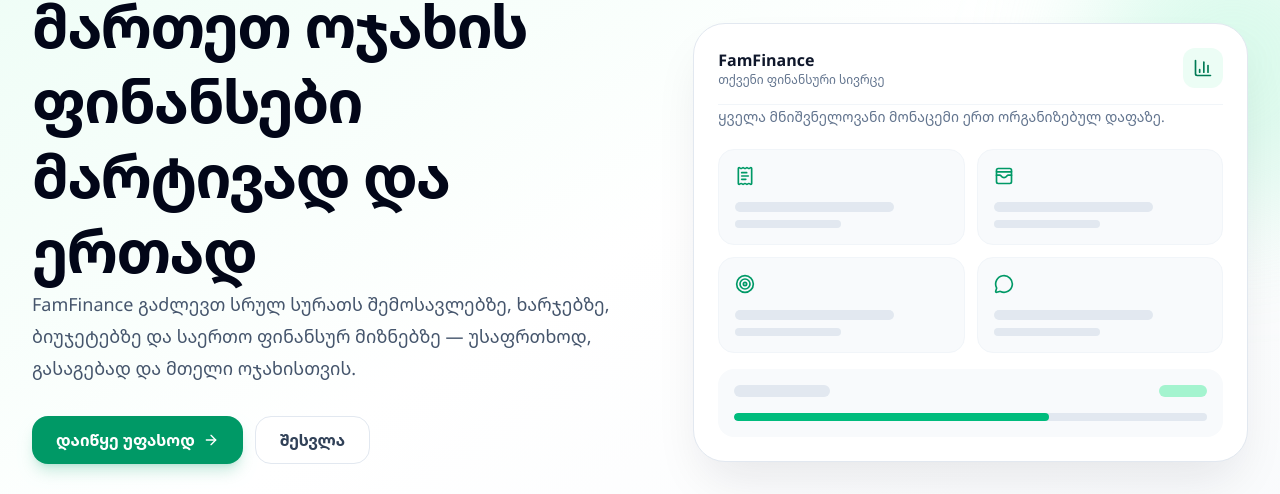
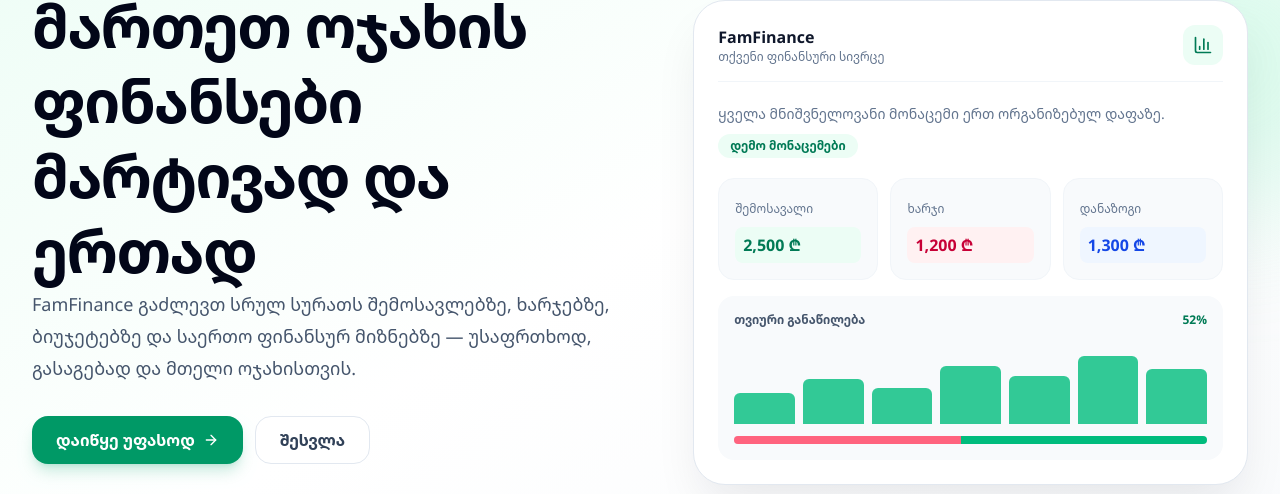
Before and after one commit to iremadzeblnd-dev/FamFinance, a React (Vite) app: page / in a window 1280 px wide. Shown: the part 209-703 px from the top of the page. Built offline with nearby package versions, Linux system fonts and the light colour scheme; no server answers.

Commit message:
Improve landing demo

```diff
--- a/src/pages/LandingPage.tsx
+++ b/src/pages/LandingPage.tsx
@@ -10,7 +10,7 @@
     navBenefits: 'შესაძლებლობები', navHow: 'როგორ მუშაობს', navAbout: 'ჩვენ შესახებ', login: 'შესვლა', register: 'რეგისტრაცია', eyebrow: 'ოჯახის ფინანსები ერთ სივრცეში',
     title: 'მართეთ ოჯახის ფინანსები მარტივად და ერთად',
     description: 'FamFinance გაძლევთ სრულ სურათს შემოსავლებზე, ხარჯებზე, ბიუჯეტებზე და საერთო ფინანსურ მიზნებზე — უსაფრთხოდ, გასაგებად და მთელი ოჯახისთვის.',
-    primaryCta: 'დაიწყე უფასოდ', secondaryCta: 'შესვლა', previewTitle: 'თქვენი ფინანსური სივრცე', previewText: 'ყველა მნიშვნელოვანი მონაცემი ერთ ორგანიზებულ დაფაზე.',
+    primaryCta: 'დაიწყე უფასოდ', secondaryCta: 'შესვლა', previewTitle: 'თქვენი ფინანსური სივრცე', previewText: 'ყველა მნიშვნელოვანი მონაცემი ერთ ორგანიზებულ დაფაზე.', previewDemo: 'დემო მონაცემები', previewIncome: 'შემოსავალი', previewExpense: 'ხარჯი', previewSavings: 'დანაზოგი', previewProgress: 'თვიური განაწილება',
     benefitsEyebrow: 'ყველაფერი, რაც გჭირდებათ', benefitsTitle: 'ოჯახის ფინანსების სრული მართვა', benefitsDescription: 'აკონტროლეთ ყოველდღიური მოძრაობა, დაგეგმეთ მომავალი და დარჩით კავშირზე ოჯახის წევრებთან.',
     benefits: [
       ['შემოსავლები და ხარჯები', 'ჩაწერეთ და მოძებნეთ ყველა ფინანსური მოძრაობა ერთ სივრცეში.'],
@@ -30,7 +30,7 @@
     navBenefits: 'Features', navHow: 'How it works', navAbout: 'About us', login: 'Sign in', register: 'Register', eyebrow: 'Family finances in one place',
     title: 'Manage your family finances simply, together',
     description: 'FamFinance gives you a complete view of income, expenses, budgets, and shared financial goals—securely, clearly, and for the whole family.',
-    primaryCta: 'Get started free', secondaryCta: 'Sign in', previewTitle: 'Your financial workspace', previewText: 'Every important detail on one organized dashboard.',
+    primaryCta: 'Get started free', secondaryCta: 'Sign in', previewTitle: 'Your financial workspace', previewText: 'Every important detail on one organized dashboard.', previewDemo: 'Demo data', previewIncome: 'Income', previewExpense: 'Expenses', previewSavings: 'Savings', previewProgress: 'Monthly allocation',
     benefitsEyebrow: 'Everything you need', benefitsTitle: 'Complete family finance management', benefitsDescription: 'Track daily activity, plan ahead, and stay connected with your family.',
     benefits: [
       ['Income and expenses', 'Record and find every financial movement in one place.'],
@@ -50,7 +50,7 @@
     navBenefits: 'Возможности', navHow: 'Как это работает', navAbout: 'О нас', login: 'Войти', register: 'Регистрация', eyebrow: 'Семейные финансы в одном месте',
     title: 'Управляйте семейными финансами просто и вместе',
     description: 'FamFinance показывает полную картину доходов, расходов, бюджетов и общих финансовых целей — безопасно, понятно и для всей семьи.',
-    primaryCta: 'Начать бесплатно', secondaryCta: 'Войти', previewTitle: 'Ваше финансовое пространство', previewText: 'Все важные данные на одной организованной панели.',
+    primaryCta: 'Начать бесплатно', secondaryCta: 'Войти', previewTitle: 'Ваше финансовое пространство', previewText: 'Все важные данные на одной организованной панели.', previewDemo: 'Демо-данные', previewIncome: 'Доход', previewExpense: 'Расходы', previewSavings: 'Сбережения', previewProgress: 'Распределение за месяц',
     benefitsEyebrow: 'Всё необходимое', benefitsTitle: 'Полное управление семейными финансами', benefitsDescription: 'Контролируйте ежедневные операции, планируйте будущее и оставайтесь на связи с семьёй.',
     benefits: [
       ['Доходы и расходы', 'Записывайте и находите все финансовые операции в одном месте.'],
@@ -70,7 +70,7 @@
     navBenefits: 'Özellikler', navHow: 'Nasıl çalışır', navAbout: 'Hakkımızda', login: 'Giriş yap', register: 'Kayıt ol', eyebrow: 'Aile finansı tek bir yerde',
     title: 'Aile finansınızı kolayca ve birlikte yönetin',
     description: 'FamFinance; gelir, gider, bütçe ve ortak finansal hedeflerinizi güvenli, anlaşılır ve tüm aileye uygun şekilde tek yerde gösterir.',
-    primaryCta: 'Ücretsiz başlayın', secondaryCta: 'Giriş yap', previewTitle: 'Finans çalışma alanınız', previewText: 'Tüm önemli bilgiler düzenli tek bir panelde.',
+    primaryCta: 'Ücretsiz başlayın', secondaryCta: 'Giriş yap', previewTitle: 'Finans çalışma alanınız', previewText: 'Tüm önemli bilgiler düzenli tek bir panelde.', previewDemo: 'Demo verileri', previewIncome: 'Gelir', previewExpense: 'Gider', previewSavings: 'Birikim', previewProgress: 'Aylık dağılım',
     benefitsEyebrow: 'İhtiyacınız olan her şey', benefitsTitle: 'Eksiksiz aile finansı yönetimi', benefitsDescription: 'Günlük hareketleri takip edin, geleceği planlayın ve ailenizle bağlantıda kalın.',
     benefits: [
       ['Gelir ve giderler', 'Tüm finansal hareketleri tek yerde kaydedin ve bulun.'],
@@ -116,11 +116,18 @@
                 <div><p className="font-bold text-slate-900">FamFinance</p><p className="mt-1 text-xs text-slate-500">{copy.previewTitle}</p></div>
                 <span className="flex h-10 w-10 items-center justify-center rounded-xl bg-emerald-50 text-emerald-700"><BarChart3 className="h-5 w-5" /></span>
               </div>
-              <p className="mt-5 text-sm leading-6 text-slate-500">{copy.previewText}</p>
-              <div className="mt-5 grid grid-cols-2 gap-3"><PreviewCard icon={ReceiptText} /><PreviewCard icon={WalletCards} /><PreviewCard icon={Target} /><PreviewCard icon={MessageCircle} /></div>
+              <div className="mt-5 flex flex-wrap items-center justify-between gap-2"><p className="text-sm leading-6 text-slate-500">{copy.previewText}</p><span className="rounded-full bg-emerald-50 px-3 py-1 text-xs font-bold text-emerald-700">{copy.previewDemo}</span></div>
+              <div className="mt-5 grid gap-3 sm:grid-cols-3">
+                <DemoMetric label={copy.previewIncome} value="2,500 ₾" tone="emerald" />
+                <DemoMetric label={copy.previewExpense} value="1,200 ₾" tone="rose" />
+                <DemoMetric label={copy.previewSavings} value="1,300 ₾" tone="blue" />
+              </div>
               <div className="mt-4 rounded-2xl bg-slate-50 p-4">
-                <div className="flex items-center justify-between"><span className="h-3 w-24 rounded-full bg-slate-200" /><span className="h-3 w-12 rounded-full bg-emerald-200" /></div>
-                <div className="mt-4 h-2 overflow-hidden rounded-full bg-slate-200"><div className="h-full w-2/3 rounded-full bg-emerald-500" /></div>
+                <div className="flex items-center justify-between gap-3"><span className="text-xs font-semibold text-slate-600">{copy.previewProgress}</span><span className="text-xs font-bold text-emerald-700">52%</span></div>
+                <div className="mt-4 flex h-20 items-end justify-between gap-2" aria-hidden="true">
+                  {[38, 56, 44, 72, 60, 84, 68].map((height, index) => <span key={index} className="w-full rounded-t-md bg-emerald-500/80" style={{ height: `${height}%` }} />)}
+                </div>
+                <div className="mt-3 flex h-2 overflow-hidden rounded-full bg-slate-200"><span className="h-full w-[48%] bg-rose-400" /><span className="h-full w-[52%] bg-emerald-500" /></div>
               </div>
             </div>
           </div>
@@ -142,6 +149,7 @@
   </div>
 }
 
-function PreviewCard({ icon: Icon }: { icon: LucideIcon }) {
-  return <div className="rounded-2xl border border-slate-100 bg-slate-50 p-4"><Icon className="h-5 w-5 text-emerald-600" /><span className="mt-4 block h-2.5 w-3/4 rounded-full bg-slate-200" /><span className="mt-2 block h-2 w-1/2 rounded-full bg-slate-200" /></div>
+function DemoMetric({ label, value, tone }: { label: string; value: string; tone: 'emerald' | 'rose' | 'blue' }) {
+  const toneClass = tone === 'emerald' ? 'bg-emerald-50 text-emerald-700' : tone === 'rose' ? 'bg-rose-50 text-rose-700' : 'bg-blue-50 text-blue-700'
+  return <div className="rounded-2xl border border-slate-100 bg-slate-50 p-4"><span className="text-xs font-medium text-slate-500">{label}</span><strong className={`mt-2 block rounded-lg px-2 py-1.5 text-base font-black sm:text-sm lg:text-base ${toneClass}`}>{value}</strong></div>
 }
```
